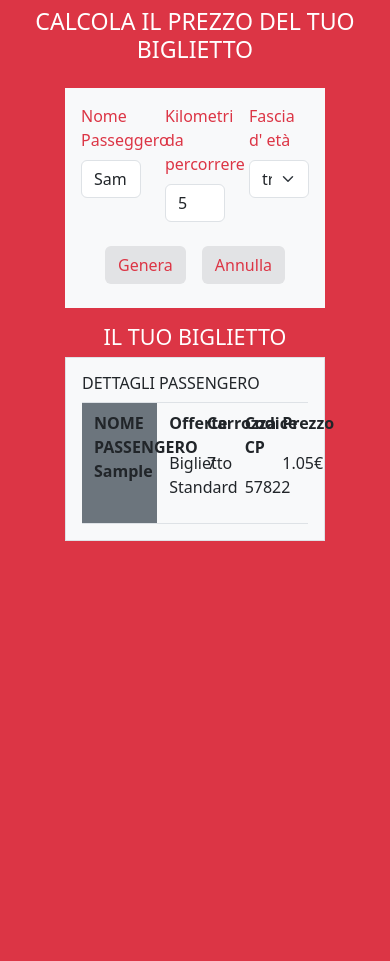
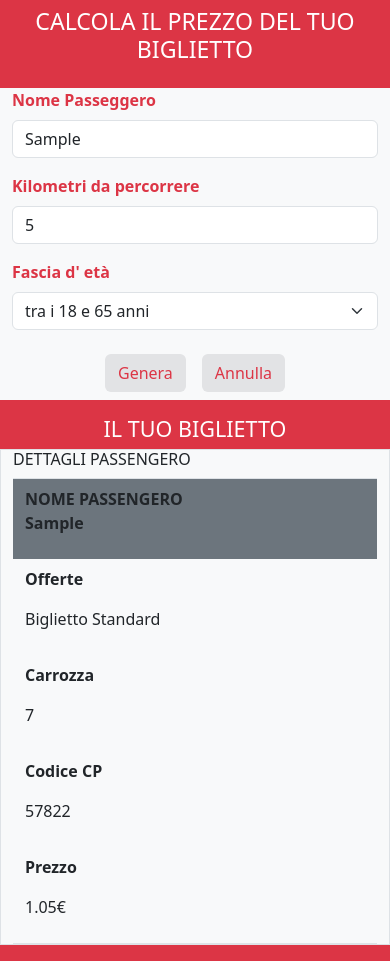
Before and after one commit to LorenzoGalimberti/js-biglietto-treno, a plain HTML site: page index.html in a window 390 px wide. Both pictures are taken after typing "Sample", "5" into the empty fields and a click on the button "Genera". Before the commit the page ends 844 px from the top, so only its background shows below. Drawn offline with nearby package versions, Linux system fonts and the light colour scheme.

Commit message:
added css and responsive layout (completed)

```diff
--- /dev/null
+++ b/css/style.css
@@ -0,0 +1,6 @@
+.form-control:focus,
+.form-select:focus {
+    border-color: red;
+    box-shadow: none;
+    -webkit-box-shadow: none;
+}
--- a/index.html
+++ b/index.html
@@ -7,22 +7,7 @@
     <title>Train Ticket Calculator</title>
     <link href="https://cdn.jsdelivr.net/npm/bootstrap@5.3.0/dist/css/bootstrap.min.css" rel="stylesheet"
         integrity="sha384-9ndCyUaIbzAi2FUVXJi0CjmCapSmO7SnpJef0486qhLnuZ2cdeRhO02iuK6FUUVM" crossorigin="anonymous">
-
-    <style>
-
-        .form-control:focus,
-        .form-select:focus {
-            border-color: red;
-            box-shadow: none;
-            -webkit-box-shadow: none;
-        }
-
-        /*
-        .has-error .form-control:focus {
-            box-shadow: none;
-            -webkit-box-shadow: none;
-        } */
-    </style>
+    <link rel="stylesheet" href="./css/style.css">
 </head>
 
 <body class=" bg-danger">
@@ -31,20 +16,20 @@
             <div class="col-12 text-center text-white mt-2">
                 <h3>CALCOLA IL PREZZO DEL TUO BIGLIETTO</h3>
             </div>
-            <div class="col-8 p-3 bg-light m-3 mx-auto">
+            <div class="col-lg-8 col-sm-11 p-lg-3 p-sm-1 bg-light m-3 mx-auto">
 
                 <form class="row" onsubmit="submitForm(event)">
-                    <div class="mb-3 col-4">
-                        <label for="passengerName" class="form-label text-danger">Nome Passeggero</label>
+                    <div class="mb-3 col-lg-4 ">
+                        <label for="passengerName" class="form-label text-danger fw-bold">Nome Passeggero</label>
                         <input type="text" class="form-control" id="passengerName">
 
                     </div>
-                    <div class="mb-3 col-4">
-                        <label for="passengerKm" class="form-label text-danger">Kilometri da percorrere</label>
+                    <div class="mb-3 col-lg-4">
+                        <label for="passengerKm" class="form-label text-danger fw-bold ">Kilometri da percorrere</label>
                         <input type="number" class="form-control" id="passengerKm">
                     </div>
-                    <div class="mb-3 col-4">
-                        <label class="form-label text-danger">Fascia d' età</label>
+                    <div class="mb-3 col-lg-4">
+                        <label class="form-label text-danger fw-bold">Fascia d' età</label>
                         <select class="form-select" aria-label="Default select example">
                             <option selected value="standard">tra i 18 e 65 anni</option>
                             <option value="maggiore65">maggiore 65 anni</option>
@@ -66,28 +51,28 @@
             <div class="col-12 text-white mx-auto">
                 <h4 class="text-center">IL TUO BIGLIETTO</h4>
             </div>
-            <div class="container col-8 bg-light p-3 border border-top " >
+            <div class="container col-lg-8 col-sm-11 bg-light p-lg-3 p-sm-1 border border-top mb-3" >
                 <div>
                     <h6>DETTAGLI PASSENGERO </h6>
                 </div>
                 <div class="container border-top border-bottom ">
                     <div class="row">
-                        <div class="col-4 bg-secondary py-2">
+                        <div class="col-lg-4 bg-secondary py-2">
                             <p class="fw-bold fs-6">NOME PASSENGERO <br><span id="nameOutput"></span></p>
                         </div>
-                        <div class="col-2 py-2">
+                        <div class="col-lg-2 py-2">
                             <p class="fw-bold">Offerte</p>
                             <p id="ticketTypeOutput"> </p>
                         </div>
-                        <div class="col-2 py-2">
+                        <div class="col-lg-2 py-2">
                             <p class="fw-bold">Carrozza</p>
                             <p id="carrozzaOutput"></p>
                         </div>
-                        <div class="col-2 py-2">
+                        <div class="col-lg-2 py-2">
                             <p class="fw-bold">Codice CP</p>
                             <p id="codiceCPOutput"></p>
                         </div>
-                        <div class="col-2 py-2">
+                        <div class="col-lg-2 py-2">
                             <p class="fw-bold">Prezzo </p>
                             <p id="priceOutput">€</p>
                         </div>
```
